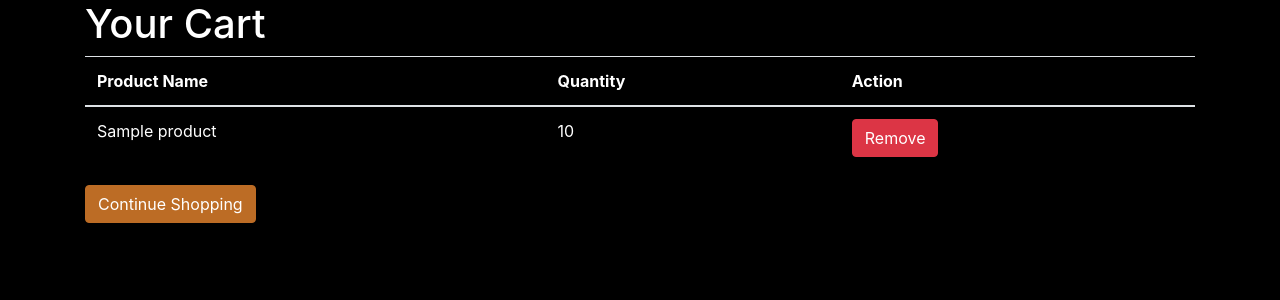
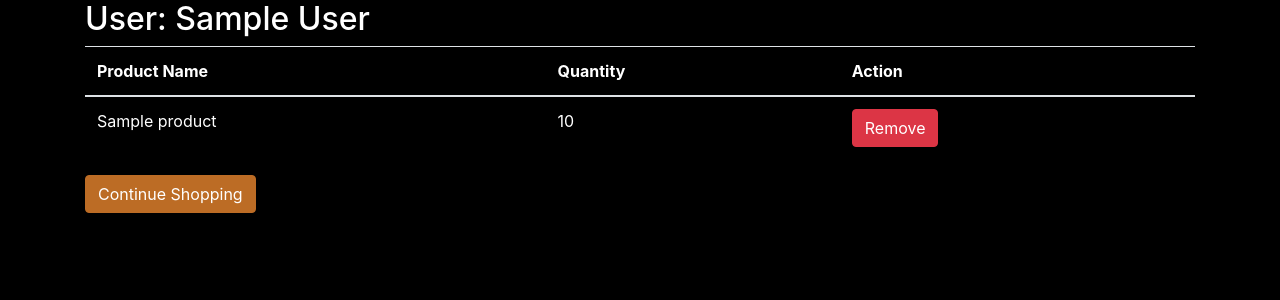
Before and after one commit to HassanKulu/wad_c, a PHP site: page /view_cart.php in a window 1280 px wide. Shown: the top 300 px of the page. Run offline with PHP 8.4, Linux system fonts and the light colour scheme; the visitor is signed in with stand-in values (Sample User, id 1); tables that the repository leaves empty or names only in its code hold one stand-in row (values such as "Sample post").

Commit message:
Close to completion of cart

```diff
--- a/view_cart.php
+++ b/view_cart.php
@@ -39,14 +39,20 @@ if ($_SERVER['REQUEST_METHOD'] == 'POST' && isset($_POST['action']) && $_POST['a
 
 // Retrieve cart items for the logged-in user
 $userId = $_SESSION['user_id']; // Assuming you have stored user ID in the session
-$sql = "SELECT products.name, carts.quantity, products.id AS product_id FROM carts JOIN products ON carts.product_id = products.id WHERE carts.user_id = ?";
+$sql = "
+    SELECT users.name AS user_name, products.name AS product_name, carts.quantity, products.id AS product_id
+    FROM carts
+    JOIN products ON carts.product_id = products.id
+    JOIN users ON carts.user_id = users.id
+    WHERE carts.user_id = ?
+";
 $stmt = $conn->prepare($sql);
 $stmt->bind_param("i", $userId);
 $stmt->execute();
-$stmt->bind_result($productName, $quantity, $productId);
+$stmt->bind_result($userName, $productName, $quantity, $productId);
 $cartItems = [];
 while ($stmt->fetch()) {
-    $cartItems[] = ['name' => $productName, 'quantity' => $quantity, 'product_id' => $productId];
+    $cartItems[] = ['user_name' => $userName, 'product_name' => $productName, 'quantity' => $quantity, 'product_id' => $productId];
 }
 $stmt->close();
 ?>
@@ -78,7 +84,7 @@ $stmt->close();
 </head>
 <body>
     <div class="container">
-        <h1>Your Cart</h1>
+        <h2>User: <?php echo htmlspecialchars($userName); ?></h2>
         <?php if (empty($cartItems)): ?>
             <p>Your cart is empty.</p>
         <?php else: ?>
@@ -93,7 +99,7 @@ $stmt->close();
                 <tbody>
                     <?php foreach ($cartItems as $item): ?>
                         <tr>
-                            <td><?php echo htmlspecialchars($item['name']); ?></td>
+                            <td><?php echo htmlspecialchars($item['product_name']); ?></td>
                             <td><?php echo htmlspecialchars($item['quantity']); ?></td>
                             <td>
                                 <form action="<?php echo htmlspecialchars($_SERVER["PHP_SELF"]); ?>" method="post">
```
